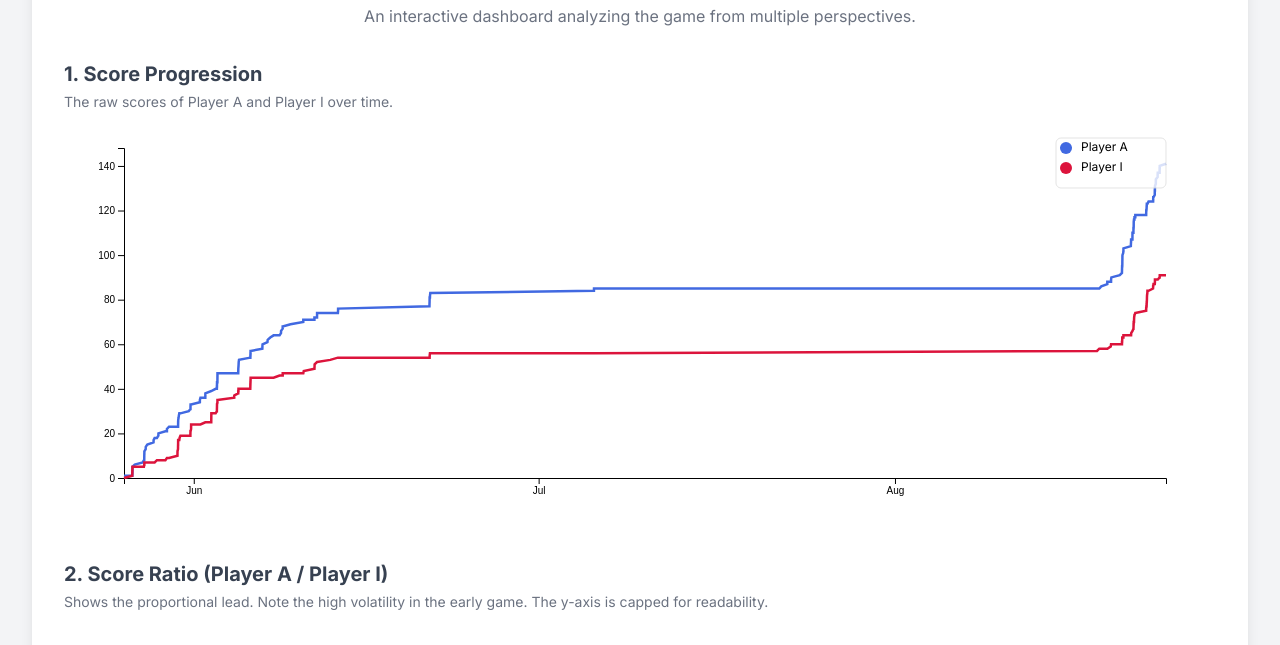
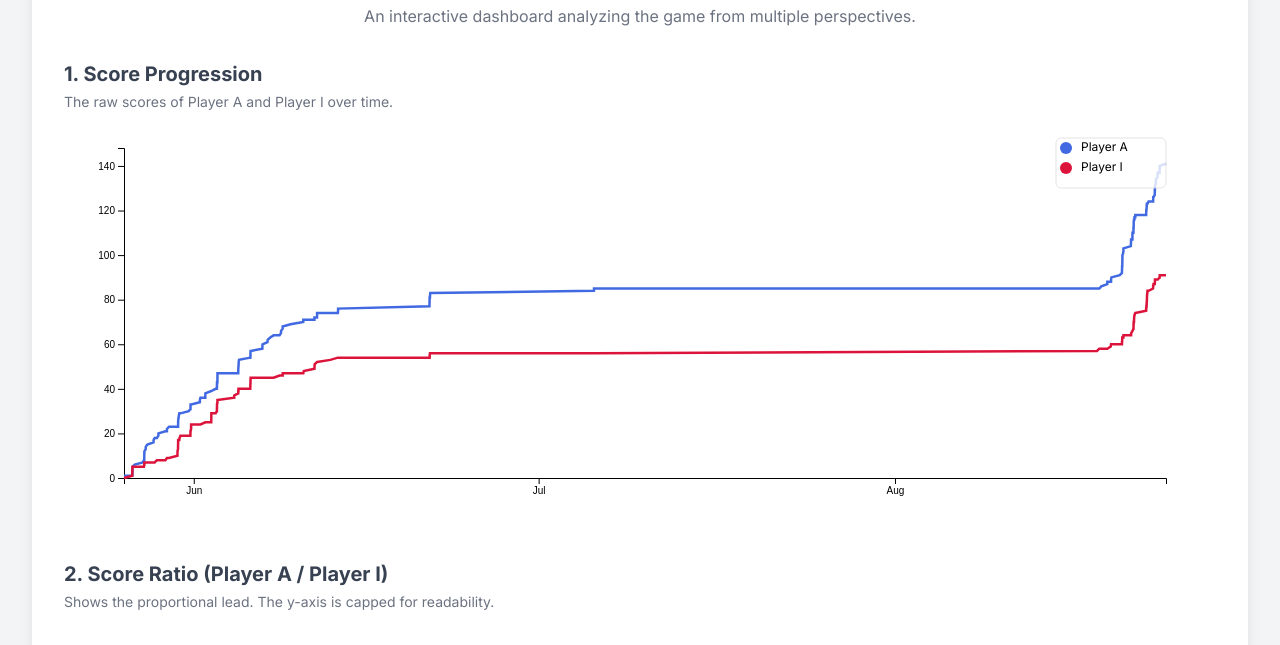
Before and after one commit to 1ahmadbassam/uno-scores, a plain HTML site: page index.html in a window 1280 px wide. Shown: the part 108-753 px from the top of the page. Drawn offline with nearby package versions, Linux system fonts and the light colour scheme.

Commit message:
remove note cause it would become irrelevant with time

```diff
--- a/index.html
+++ b/index.html
@@ -68,7 +68,7 @@
                 <!-- Chart 2: Score Ratio -->
                 <div class="chart-container">
                     <h2 class="text-xl font-bold text-gray-700 mb-1">2. Score Ratio (Player A / Player I)</h2>
-                    <p class="text-sm text-gray-500 mb-4">Shows the proportional lead. Note the high volatility in the early game. The y-axis is capped for readability.</p>
+                    <p class="text-sm text-gray-500 mb-4">Shows the proportional lead. The y-axis is capped for readability.</p>
                     <div id="chart-ratio"></div>
                 </div>
 
```
